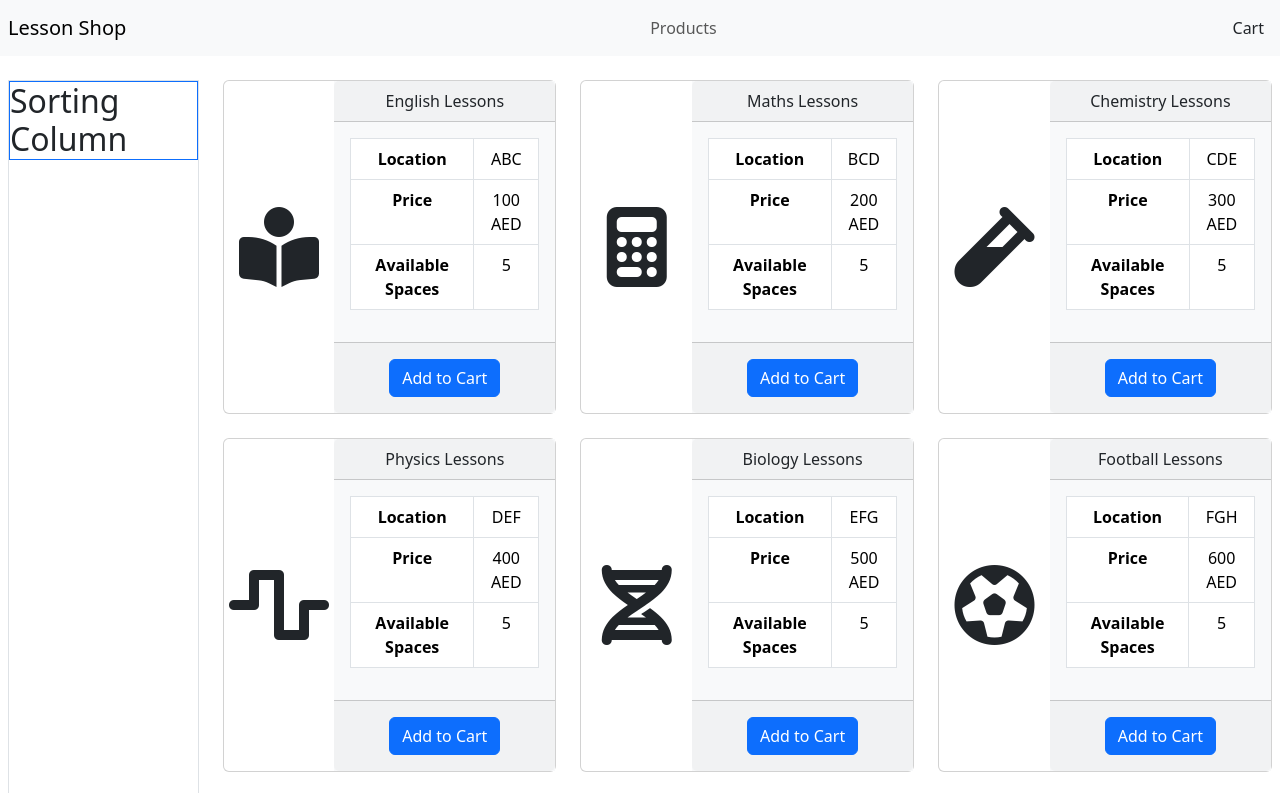
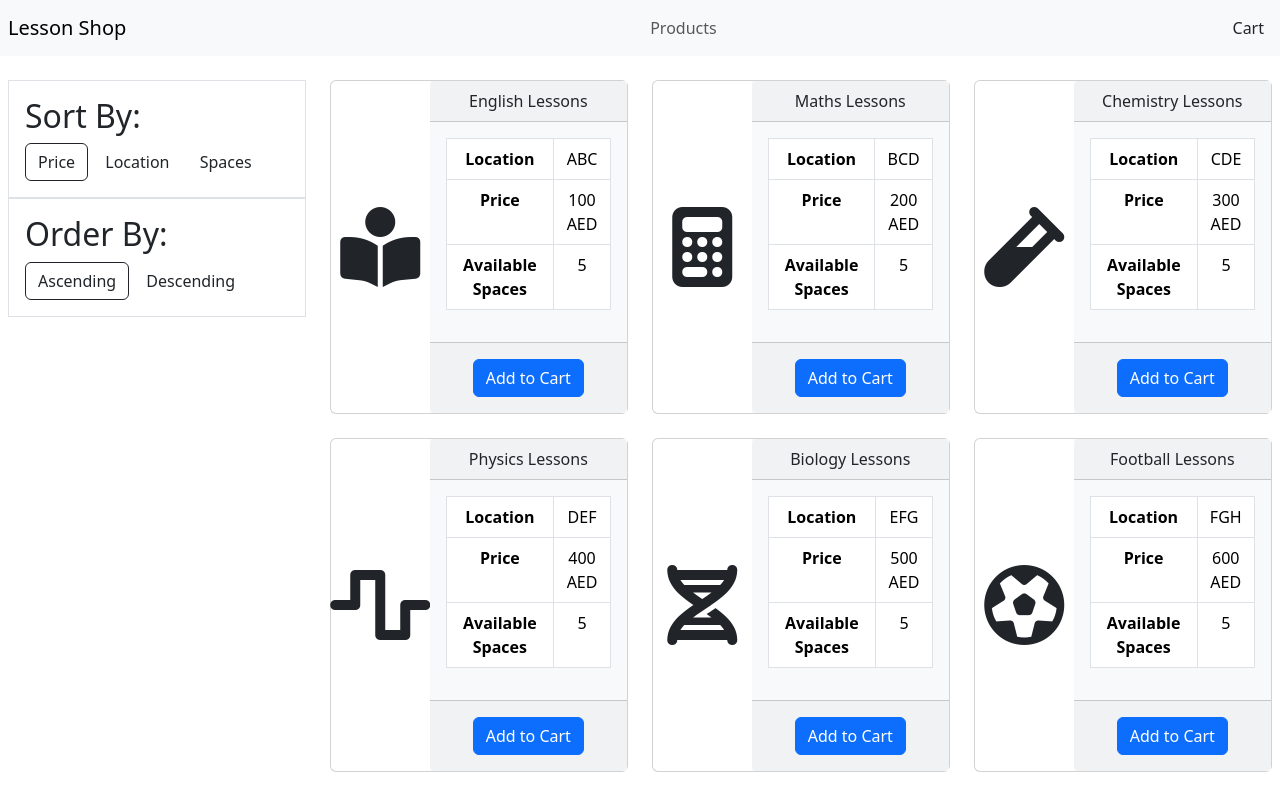
Before and after one commit to MV461/WebApp-Coursework-2, a plain HTML site: page CW1.html in a window 1280 px wide. Shown: the top 793 px of the page. Drawn offline with nearby package versions, Linux system fonts and the light colour scheme.

Commit message:
Added radio buttons for sorting and ordering.
Gave more space for the <aside>.

Added more padding to card-icon. May remove it.

```diff
--- a/CW1.html
+++ b/CW1.html
@@ -67,13 +67,39 @@
     </div>
 
     <div class="row p-2 pt-4">
-        <div class="col-md-2">
-            <aside class="border h-100">
-                <h2 class="border border-primary">Sorting Column</h2>
+        <div class="col-md-3">
+            <aside class="h-100 mb-5">
+                <div class="border p-3">
+                    <h2>Sort By:</h2>
+
+                    <input type="radio" class="btn-check" name="sort-group" id="price" autocomplete="off" checked>
+                    <label class="btn" for="price">Price</label>
+
+
+                    <input type="radio" class="btn-check" name="sort-group" id="location" autocomplete="off">
+                    <label class="btn" for="location">Location</label>
+
+
+                    <input type="radio" class="btn-check" name="sort-group" id="spaces" autocomplete="off">
+                    <label class="btn" for="spaces">Spaces</label>
+                </div>
+                <div class="border p-3">
+                    <h2>Order By:</h2>
+
+                    <input type="radio" class="btn-check" name="order-group" id="ascending" autocomplete="off" checked>
+                    <label class="btn" for="ascending">Ascending</label>
+
+
+                    <input type="radio" class="btn-check" name="order-group" id="descending" autocomplete="off">
+                    <label class="btn" for="descending">Descending</label>
+                </div>
+
+
+
             </aside>
         </div>
 
-        <div class="col-md-10">
+        <div class="col-md-9">
             <main id="app">
 
                 <div v-if="lessons">
@@ -93,7 +119,7 @@
                                     <div class="col-md-4 d-flex justify-content-center align-items-center">
 
                                         <!-- Card Icon START -->
-                                        <span class="card-icon">
+                                        <span class="card-icon p-2">
                                             <i :class="lesson.icon"></i>
                                         </span>
                                         <!-- Card Icon END -->
```
